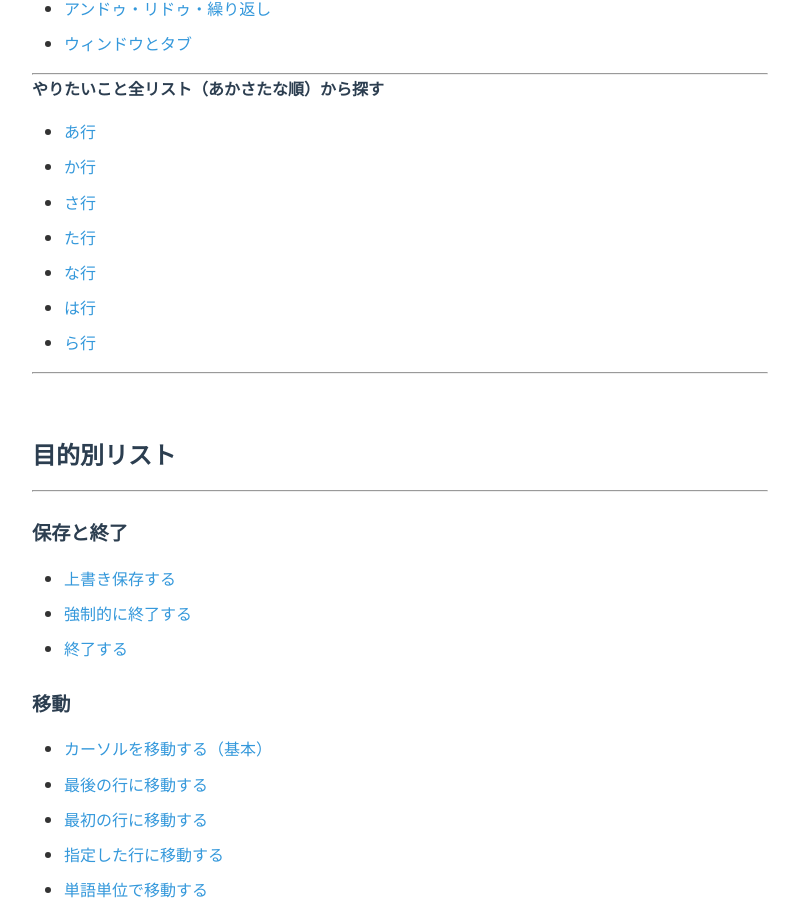
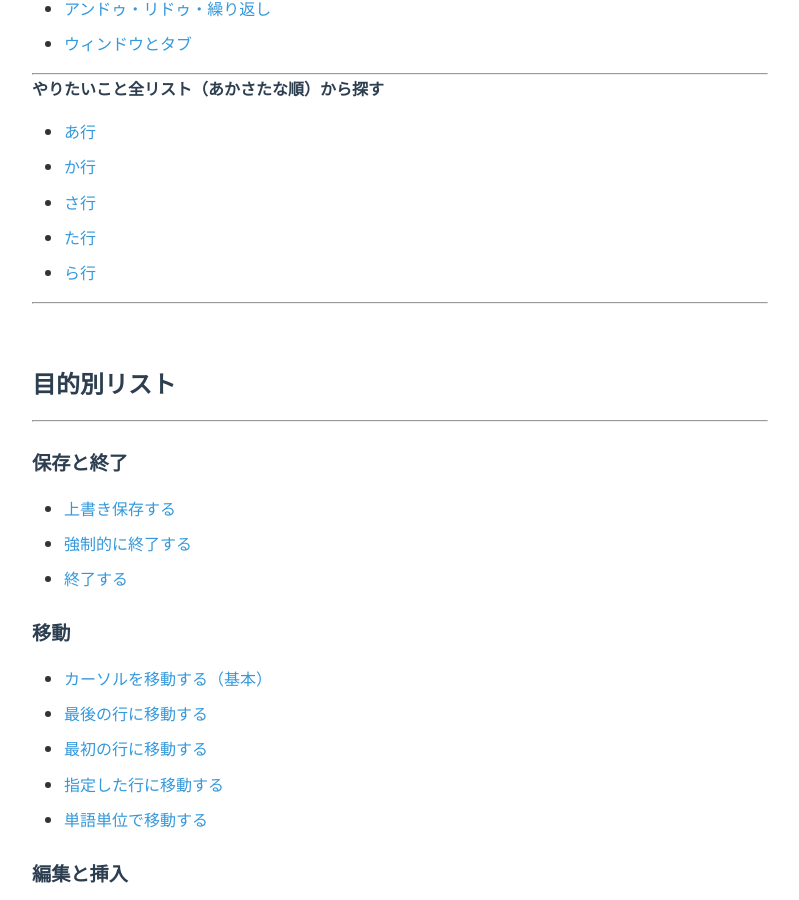
Before and after one commit to somadevfat/pblog, a Jekyll site: the page built from _posts/2025-07-05-vim-cheat-seet.md, in a window 1280 px wide and 900 px high, scrolled down 776 px. Shown: the whole window, without its empty margins (240-1039 px from the left). Built offline with Jekyll 4.4.1, drawn with Linux system fonts in a browser that asks for light colours.

Commit message:
Update 2025-07-05-vim-cheat-seet.md

```diff
--- a/_posts/2025-07-05-vim-cheat-seet.md
+++ b/_posts/2025-07-05-vim-cheat-seet.md
@@ -28,8 +28,6 @@ Vimの操作を「目的別のまとまり」と「やりたいことの五十
 * [か行](#index-ka)
 * [さ行](#index-sa)
 * [た行](#index-ta)
-* [な行](#index-na)
-* [は行](#index-ha)
 * [ら行](#index-ra)
 
 ---
```
Also changed, not shown: other parts of _posts/2025-07-05-vim-cheat-seet.md (+1 -1 lines).
